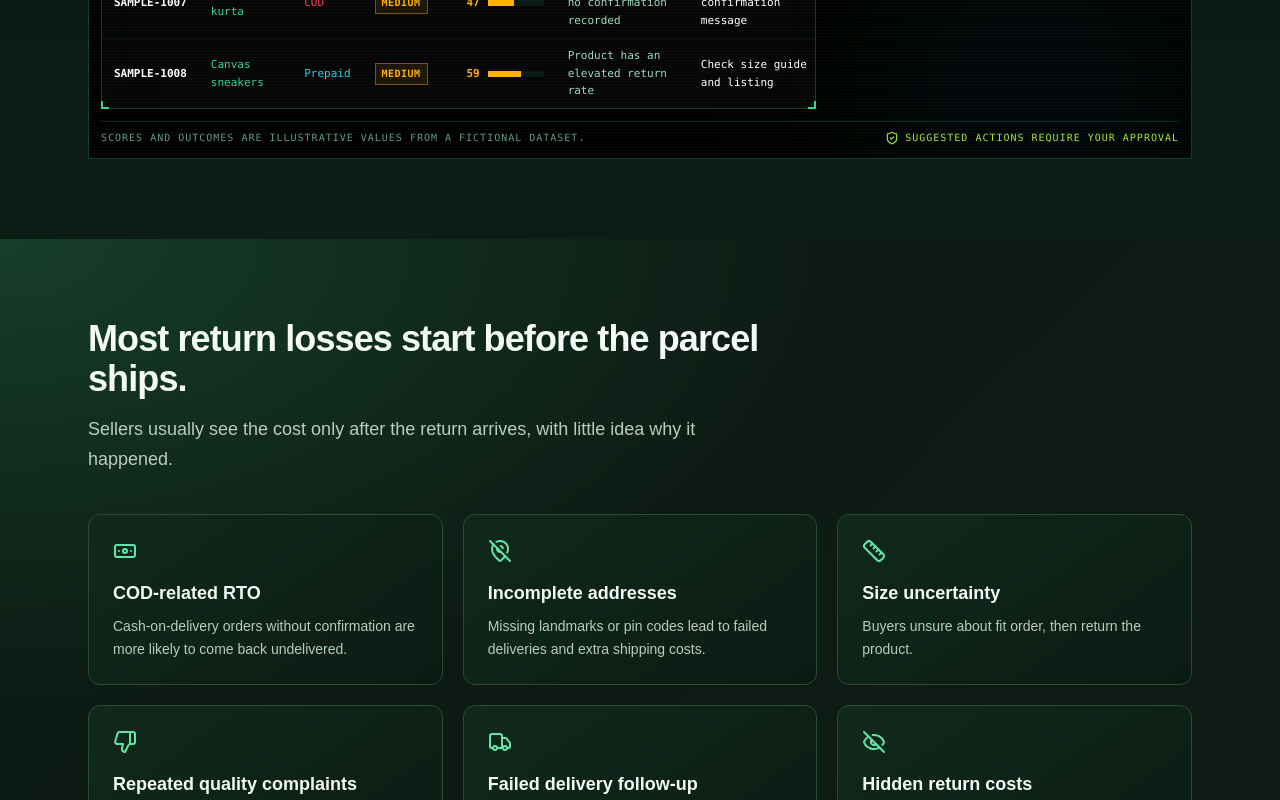
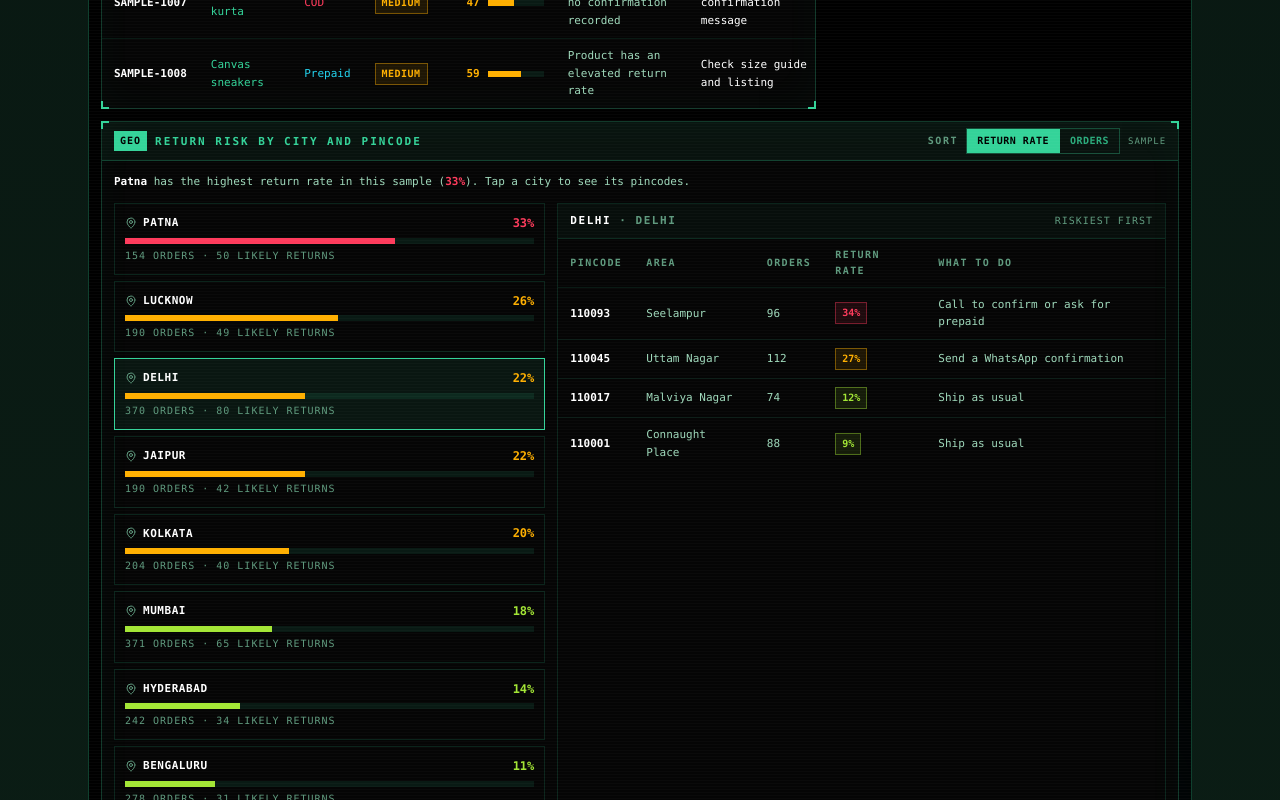
Before and after one commit to iamremontansari-pixel/returnsheild-ai, a Next.js app: page / in a window 1280 px wide. Shown: the part 1580-2380 px from the top of the page. Built offline with nearby package versions, Linux system fonts and the light colour scheme; no server answers.

Commit message:
Update DashboardPreview.tsx

```diff
--- a/components/dashboard/DashboardPreview.tsx
+++ b/components/dashboard/DashboardPreview.tsx
@@ -31,6 +31,7 @@ import {
   type RiskLevel,
 } from "@/lib/mock-data";
 import { cn } from "@/lib/utils";
+import { RegionRisk } from "./RegionRisk";
 
 type PaymentFilter = "All" | PaymentMethod;
 type RiskFilter = "All" | RiskLevel;
@@ -669,6 +670,9 @@ export function DashboardPreview() {
           </div>
         </div>
 
+        {/* ===== Risk by city and pincode ===== */}
+        <RegionRisk />
+
         {/* ===== Footnote ===== */}
         <div className="flex flex-col gap-1 border-t border-[#34d399]/20 pt-2 text-[10px] uppercase tracking-widest text-[#5f9a7e] sm:flex-row sm:items-center sm:justify-between">
           <span>Scores and outcomes are illustrative values from a fictional dataset.</span>
```
